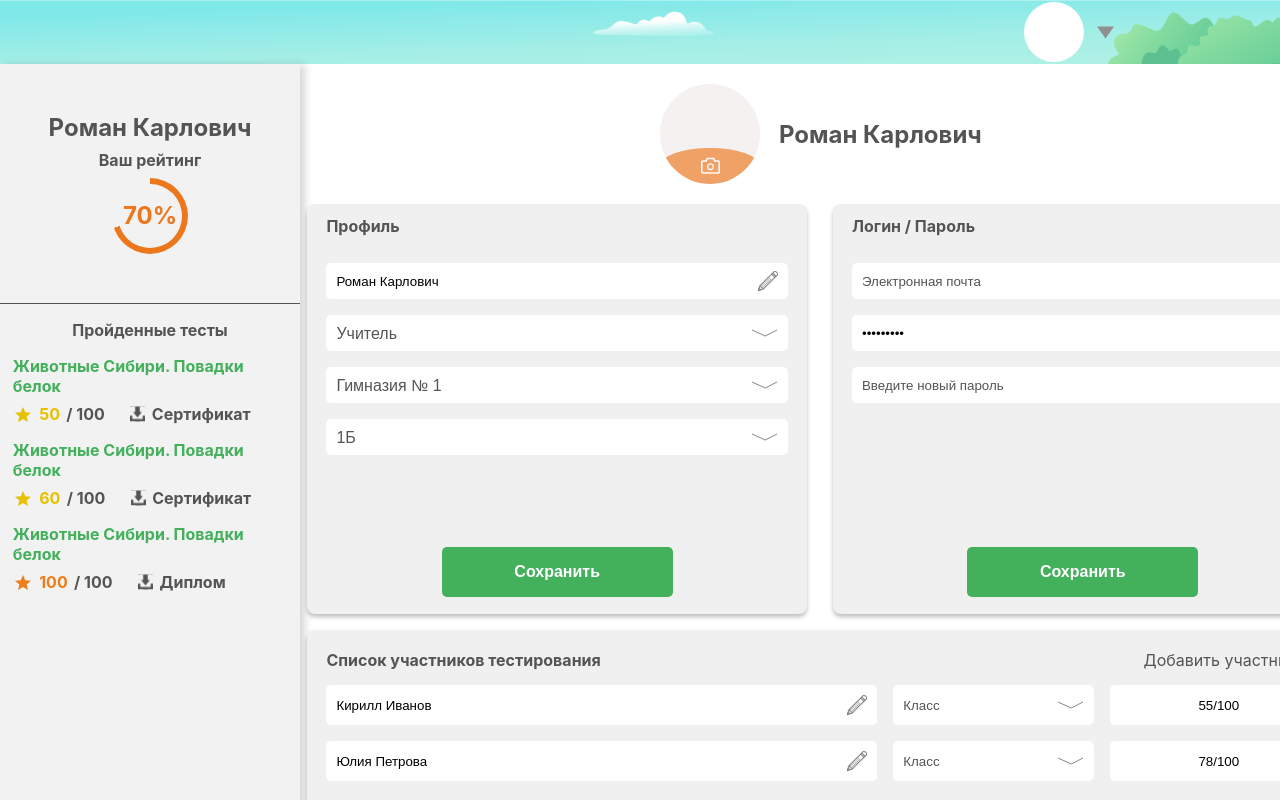
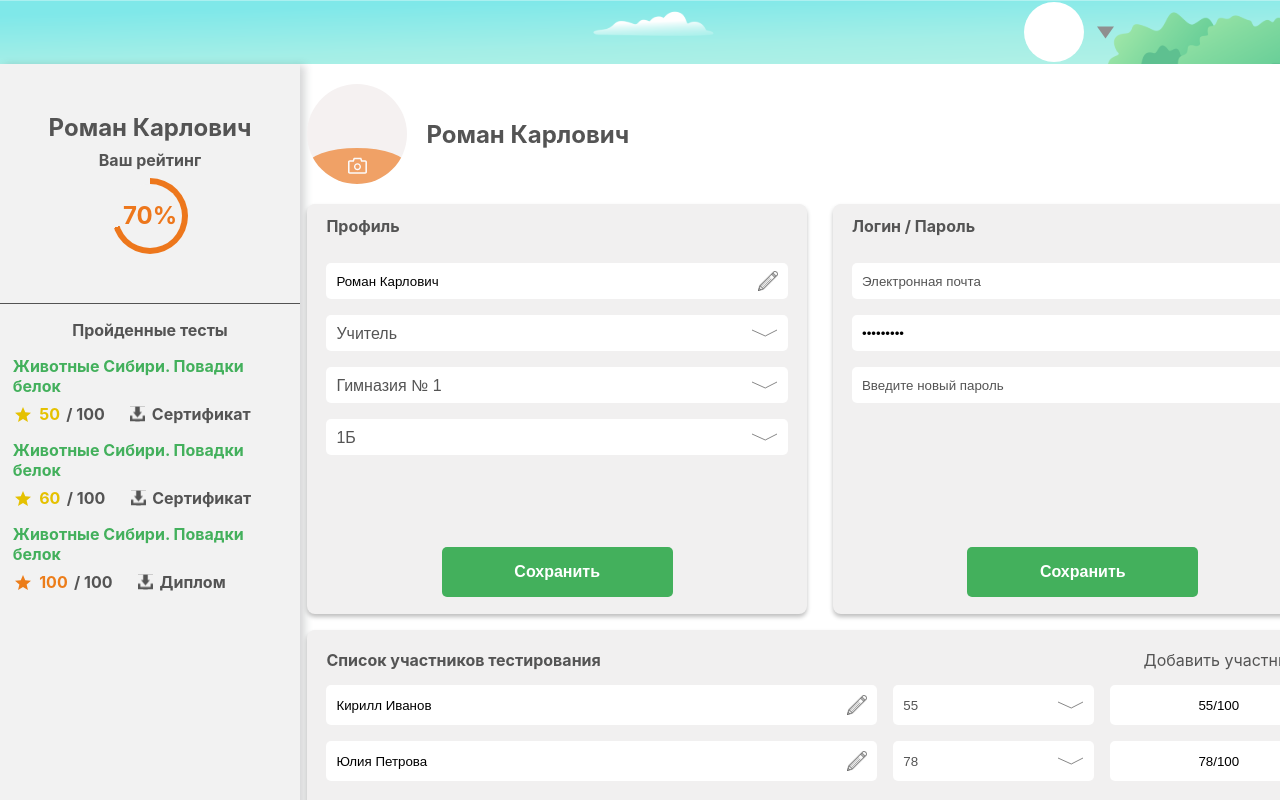
Before and after one commit to NISONovosibirsk/lukomorye-client, a Next.js app: page /user/profile in a window 1280 px wide. Shown: the top 800 px of the page. Built offline with nearby package versions, Linux system fonts and the light colour scheme.

Commit message:
ref: select types fixed; settings header replaced

```diff
--- a/src/components/Profile/StudentItem/StudentItem.tsx
+++ b/src/components/Profile/StudentItem/StudentItem.tsx
@@ -15,7 +15,7 @@ const StudentItem: React.FC<Props> = ({student}) => {
                 placeholder='Имя / Фамилия'
                 value={student.name}
             />
-            <Select placeholder='Класс' value={student.class} />
+            <Select placeholder='Класс' value={student.score} />
             <Input
                 type='text'
                 placeholder='Колличество баллов'
--- a/src/components/common/Select/Select.tsx
+++ b/src/components/common/Select/Select.tsx
@@ -4,7 +4,7 @@ interface Props {
     placeholder: string;
     fontSize?: string;
     options?: Array<string>;
-    value?: string;
+    value?: string | number;
 }
 
 const Select: React.FC<Props> = ({ placeholder, fontSize, options, value }) => {
--- a/src/pages/user/profile/profile.module.scss
+++ b/src/pages/user/profile/profile.module.scss
@@ -8,8 +8,11 @@
 }
 
 .header {
+    margin: {
+        left: 1vw;
+    };
     display: flex;
-    place-self: center;
+    place-self: start;
     column-gap: 1.5vw;
     align-items: center;
 }
```
